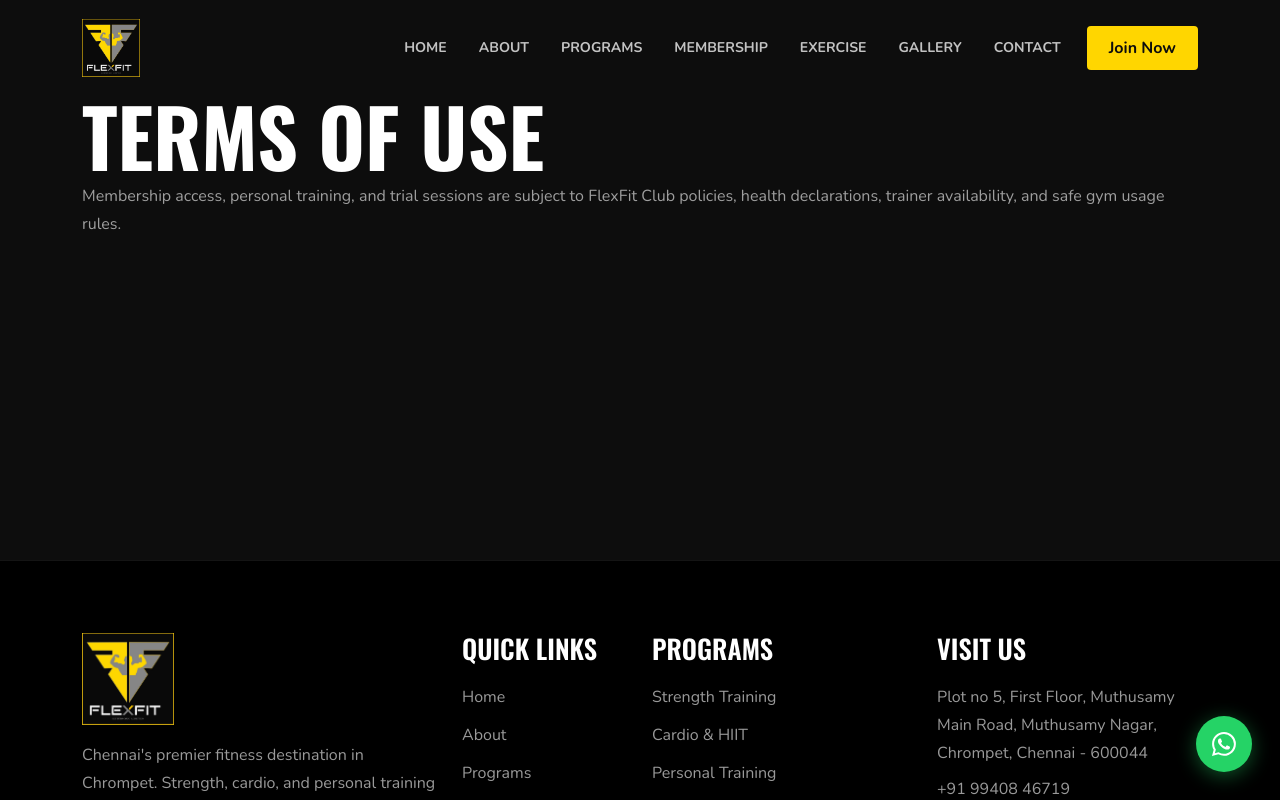
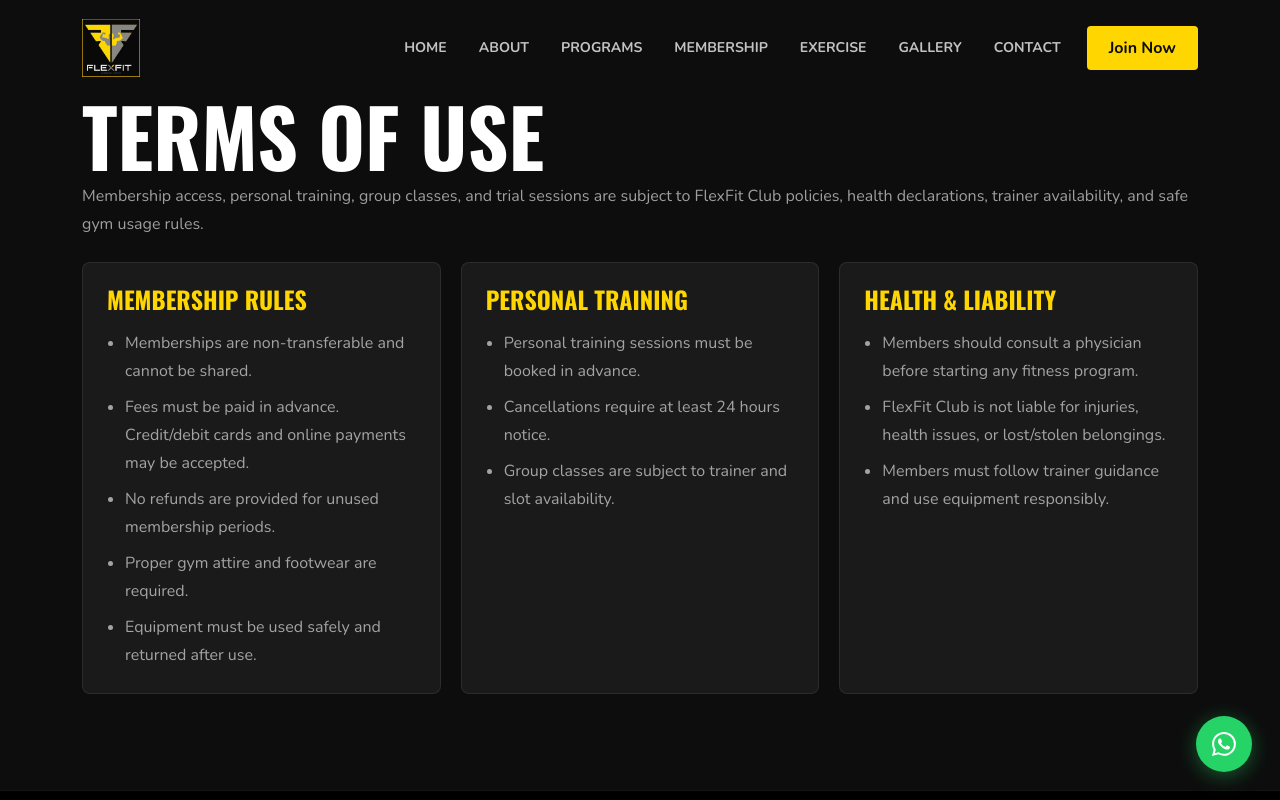
Before and after one commit to rajeshkanna-s/FlexFit, a React (Vite) app in the folder client/: page /terms in a window 1280 px wide. Shown: the top 800 px of the page. Built offline with nearby package versions, Linux system fonts and the light colour scheme.

Commit message:
Add FlexFit business details

```diff
--- a/client/src/data/programs.data.ts
+++ b/client/src/data/programs.data.ts
@@ -68,15 +68,15 @@ export const programs: Program[] = [
   },
   {
     id: '6',
-    slug: 'yoga',
-    image: '/assets/images/programs/yoga.jpg',
-    icon: 'wind',
-    badge: 'RECOVERY & WELLNESS',
-    title: 'YOGA & FLEXIBILITY',
-    shortDesc: 'Improve mobility, posture, recovery, and mental clarity.',
-    fullDesc: 'Balance your strength training with mindful recovery. Our yoga and flexibility sessions improve joint mobility, correct postural imbalances, reduce injury risk, and promote mental clarity.',
-    features: ['Hatha and Vinyasa yoga', 'Dynamic stretching routines', 'Foam rolling and release', 'Breathing basics', 'Morning and evening sessions'],
-    duration: 'Ongoing or add-on',
-    sessions: '3 days/week recommended'
+    slug: 'contest-prep',
+    image: '/assets/images/programs/muscle.jpg',
+    icon: 'trophy',
+    badge: 'NATURAL BODYBUILDING',
+    title: 'BODYBUILDING CONTEST PREP',
+    shortDesc: 'Coaching for natural bodybuilding and men\'s physique competitions.',
+    fullDesc: 'Prepare for natural bodybuilding and men\'s physique competitions with structured training, posing guidance, nutrition support, and progress tracking tailored to your body type and stage timeline.',
+    features: ['Stage-focused training plan', 'Fat-loss and conditioning phases', 'Posing and presentation guidance', 'Diet adjustments by progress', 'Check-ins for sustainable prep'],
+    duration: '12-16 weeks or custom prep timeline',
+    sessions: 'Coach-guided plan with regular check-ins'
   }
 ];
--- a/client/src/pages/AboutPage.tsx
+++ b/client/src/pages/AboutPage.tsx
@@ -1,5 +1,5 @@
 import { Helmet } from 'react-helmet-async';
-import { Bullseye, EyeFill } from 'react-bootstrap-icons';
+import { Bullseye, EyeFill, PersonBadgeFill } from 'react-bootstrap-icons';
 import SectionHeading from '../components/common/SectionHeading';
 import SectionLabel from '../components/common/SectionLabel';
 import CtaBand from '../components/common/CtaBand';
@@ -55,6 +55,16 @@ const AboutPage = () => (
             </div>
           </div>
         </div>
+        <div className="mission-card founder-note mt-4">
+          <div className="icon-badge"><PersonBadgeFill /></div>
+          <div>
+            <SectionLabel text="Founder & Head Coach" />
+            <h3>M Sanjay Raja</h3>
+            <p className="text-muted-ff mb-0">
+              Certified personal trainer and bodybuilding coach specializing in personalized fitness programs for beginners, everyday members, and competitive athletes. His coaching focuses on fat loss, muscle gain, weight management, natural bodybuilding contest prep, and long-term sustainable results.
+            </p>
+          </div>
+        </div>
       </div>
     </section>
     <section className="section">
--- a/client/src/pages/PrivacyPage.tsx
+++ b/client/src/pages/PrivacyPage.tsx
@@ -8,7 +8,34 @@ const PrivacyPage = () => (
     </Helmet>
     <div className="container">
       <h1>Privacy Policy</h1>
-      <p className="text-muted-ff">FlexFit Club uses submitted contact and membership information only to respond to inquiries, manage trials, and improve member service. We do not sell personal information.</p>
+      <p className="text-muted-ff">FlexFit Club uses submitted contact and membership information only to respond to inquiries, manage trials, process membership support, and improve member service. We do not sell or rent personal information.</p>
+      <div className="policy-grid mt-4">
+        <section className="policy-card">
+          <h2>Information We Collect</h2>
+          <ul>
+            <li>Name, email address, and phone number.</li>
+            <li>Membership, enquiry, and feedback details submitted through forms.</li>
+            <li>Payment details when a paid membership or service is processed.</li>
+            <li>Website usage data and cookies used to improve the site experience.</li>
+          </ul>
+        </section>
+        <section className="policy-card">
+          <h2>How We Use It</h2>
+          <ul>
+            <li>To contact you about membership, free trials, personal training, or support requests.</li>
+            <li>To manage bookings, feedback, and member communication.</li>
+            <li>To improve services, programs, and website performance.</li>
+          </ul>
+        </section>
+        <section className="policy-card">
+          <h2>Data Protection</h2>
+          <ul>
+            <li>We do not sell or rent personal data.</li>
+            <li>Payment information is handled through encrypted payment systems.</li>
+            <li>You can contact FlexFit Club at flexfitclub2k25@gmail.com for privacy-related requests.</li>
+          </ul>
+        </section>
+      </div>
     </div>
   </main>
 );
--- a/client/src/pages/ProgramsPage.tsx
+++ b/client/src/pages/ProgramsPage.tsx
@@ -10,7 +10,7 @@ const ProgramsPage = () => (
   <>
     <Helmet>
       <title>Fitness Programs - Strength, Cardio, Personal Training | FlexFit Chrompet</title>
-      <meta name="description" content="Explore FlexFit Club's 6 fitness programs: Strength Training, Cardio & HIIT, Personal Training, Weight Loss, Muscle Building, and Yoga." />
+        <meta name="description" content="Explore FlexFit Club's fitness programs: Strength Training, Cardio Workouts, Personal Training, Weight Loss, Muscle Building, and Bodybuilding Contest Prep." />
       <link rel="canonical" href="https://flexfitclub.in/programs" />
     </Helmet>
     <PageHero label="Programs" title="Training For" highlight="Every Goal" />
--- a/client/src/pages/TermsPage.tsx
+++ b/client/src/pages/TermsPage.tsx
@@ -8,7 +8,35 @@ const TermsPage = () => (
     </Helmet>
     <div className="container">
       <h1>Terms of Use</h1>
-      <p className="text-muted-ff">Membership access, personal training, and trial sessions are subject to FlexFit Club policies, health declarations, trainer availability, and safe gym usage rules.</p>
+      <p className="text-muted-ff">Membership access, personal training, group classes, and trial sessions are subject to FlexFit Club policies, health declarations, trainer availability, and safe gym usage rules.</p>
+      <div className="policy-grid mt-4">
+        <section className="policy-card">
+          <h2>Membership Rules</h2>
+          <ul>
+            <li>Memberships are non-transferable and cannot be shared.</li>
+            <li>Fees must be paid in advance. Credit/debit cards and online payments may be accepted.</li>
+            <li>No refunds are provided for unused membership periods.</li>
+            <li>Proper gym attire and footwear are required.</li>
+            <li>Equipment must be used safely and returned after use.</li>
+          </ul>
+        </section>
+        <section className="policy-card">
+          <h2>Personal Training</h2>
+          <ul>
+            <li>Personal training sessions must be booked in advance.</li>
+            <li>Cancellations require at least 24 hours notice.</li>
+            <li>Group classes are subject to trainer and slot availability.</li>
+          </ul>
+        </section>
+        <section className="policy-card">
+          <h2>Health & Liability</h2>
+          <ul>
+            <li>Members should consult a physician before starting any fitness program.</li>
+            <li>FlexFit Club is not liable for injuries, health issues, or lost/stolen belongings.</li>
+            <li>Members must follow trainer guidance and use equipment responsibly.</li>
+          </ul>
+        </section>
+      </div>
     </div>
   </main>
 );
--- a/client/src/styles/components.css
+++ b/client/src/styles/components.css
@@ -1182,6 +1182,41 @@
   z-index: 1;
 }
 
+.founder-note {
+  align-items: flex-start;
+  display: flex;
+  gap: 20px;
+}
+
+.policy-grid {
+  display: grid;
+  gap: 20px;
+  grid-template-columns: repeat(auto-fit, minmax(260px, 1fr));
+}
+
+.policy-card {
+  background: var(--color-black-card);
+  border: 1px solid var(--color-border);
+  border-radius: 8px;
+  padding: 24px;
+}
+
+.policy-card h2 {
+  color: var(--color-yellow);
+  font-size: 1.5rem;
+  margin-bottom: 16px;
+}
+
+.policy-card ul {
+  color: var(--color-white-muted);
+  margin: 0;
+  padding-left: 18px;
+}
+
+.policy-card li + li {
+  margin-top: 8px;
+}
+
 .timeline {
   position: relative;
 }
```
